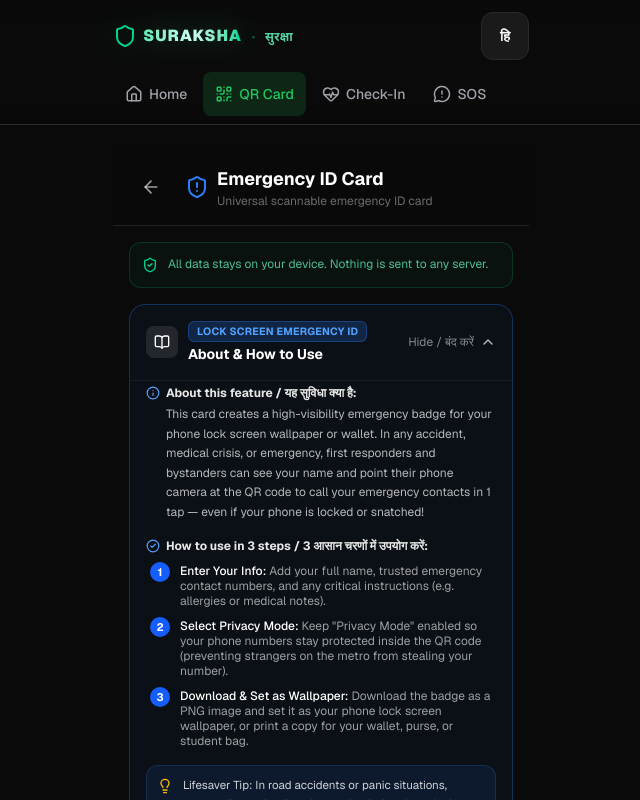
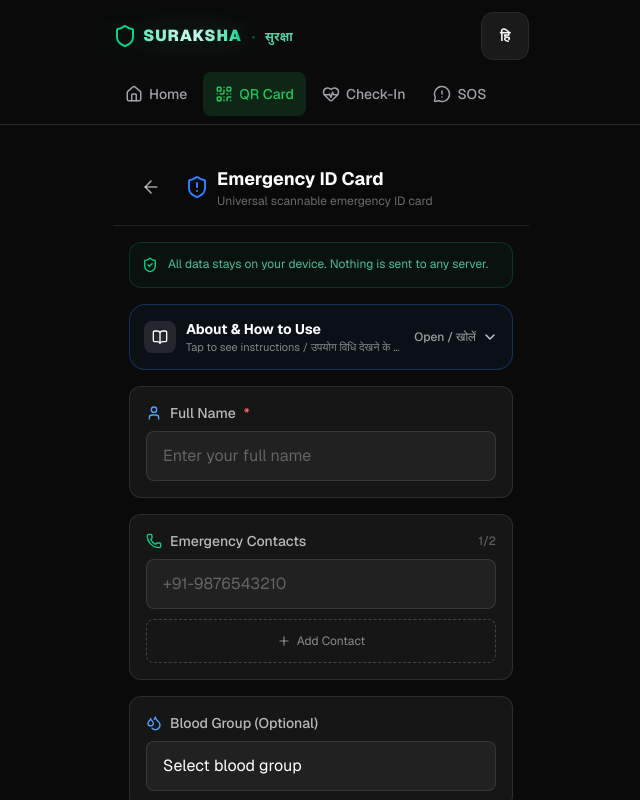
Before and after one commit to krrishvimal/suraksha, a Next.js app: page /qr-card in a window 1280 px wide. Shown: the top 800 px of the page, without its empty margins (319-959 px from the left). Built offline with nearby package versions, Linux system fonts and the light colour scheme; a web font is replaced by a local one.

Commit message:
feat: make how-to-use guide tap-to-open and remove category badge pills

```diff
--- a/src/app/check-in/page.tsx
+++ b/src/app/check-in/page.tsx
@@ -236,7 +236,6 @@ function CreateSession({ onCreated }: { onCreated: (data: StatusData) => void })
         {/* About & How to Use Guide at the Top */}
         <div className="w-full">
           <FeatureGuide
-            badge={t('guide_checkin_badge', 'Automated Safety Guard / स्वचालित सुरक्षा गार्ड')}
             title={t('guide_checkin_title', 'About & How to Use / जानकारी और उपयोग विधि')}
             aboutText={t(
               'guide_checkin_about',
@@ -270,7 +269,7 @@ function CreateSession({ onCreated }: { onCreated: (data: StatusData) => void })
               'Lifesaver Tip: Keep "Auto GPS Breadcrumbs" turned ON so your family can see your vehicle travel route updated in the background without you having to open the app.'
             )}
             accentColor="emerald"
-            defaultExpanded={true}
+            defaultExpanded={false}
           />
         </div>
 
@@ -717,7 +716,6 @@ function ActiveSession({
       <div className="flex-1 px-4 py-6 max-w-lg mx-auto w-full space-y-4">
         {/* Feature Guide (collapsed by default during active session to keep controls prominent) */}
         <FeatureGuide
-          badge={t('guide_checkin_badge', 'Live Safety Check-In / सुरक्षा चेक-इन')}
           title={t('guide_checkin_title', 'About & How to Use / जानकारी और उपयोग विधि')}
           aboutText={t(
             'guide_checkin_active_about',
--- a/src/app/qr-card/page.tsx
+++ b/src/app/qr-card/page.tsx
@@ -587,7 +587,6 @@ export default function QRCardPage() {
 
         {/* About & How to Use Guide at the Top */}
         <FeatureGuide
-          badge={t('guide_qr_badge', 'Lock Screen Emergency ID / लॉक स्क्रीन आपातकालीन ID')}
           title={t('guide_qr_title', 'About & How to Use / जानकारी और उपयोग विधि')}
           aboutText={t(
             'guide_qr_about',
@@ -621,7 +620,7 @@ export default function QRCardPage() {
             'Lifesaver Tip: In road accidents or panic situations, paramedics and police always check the phone lock screen first. Having this wallpaper saves critical minutes without needing your phone password.'
           )}
           accentColor="blue"
-          defaultExpanded={true}
+          defaultExpanded={false}
         />
 
         {/* Success toast */}
--- a/src/app/sos/page.tsx
+++ b/src/app/sos/page.tsx
@@ -359,7 +359,6 @@ export default function SOSPage() {
 
         {/* About & How to Use Guide at the Top */}
         <FeatureGuide
-          badge={t('guide_sos_badge', 'Rapid Emergency Broadcast / त्वरित आपातकालीन संदेश')}
           title={t('guide_sos_title', 'About & How to Use / जानकारी और उपयोग विधि')}
           aboutText={t(
             'guide_sos_about',
@@ -393,7 +392,7 @@ export default function SOSPage() {
             'Lifesaver Tip: Add emergency helpline numbers (e.g. 112, 1091 Women Helpline, or a local lawyer) as contacts if attending protests or travelling alone late at night.'
           )}
           accentColor="red"
-          defaultExpanded={true}
+          defaultExpanded={false}
         />
 
         {/* ===== CONTACTS SECTION ===== */}
--- a/src/components/FeatureGuide.tsx
+++ b/src/components/FeatureGuide.tsx
@@ -16,8 +16,9 @@ export interface GuideStep {
 }
 
 interface FeatureGuideProps {
-  badge: string;
+  badge?: string;
   title: string;
+  subtitle?: string;
   aboutText: string;
   steps: GuideStep[];
   proTip?: string;
@@ -26,13 +27,13 @@ interface FeatureGuideProps {
 }
 
 export default function FeatureGuide({
-  badge,
   title,
+  subtitle,
   aboutText,
   steps,
   proTip,
   accentColor = 'blue',
-  defaultExpanded = true,
+  defaultExpanded = false,
 }: FeatureGuideProps) {
   const [isExpanded, setIsExpanded] = useState(defaultExpanded);
 
@@ -71,31 +72,27 @@ export default function FeatureGuide({
       <button
         type="button"
         onClick={() => setIsExpanded((prev) => !prev)}
-        className="w-full flex items-center justify-between p-4 text-left transition-colors hover:bg-white/[0.02] focus:outline-none"
+        className="w-full flex items-center justify-between p-3.5 text-left transition-colors hover:bg-white/[0.03] active:bg-white/[0.05] focus:outline-none"
         aria-expanded={isExpanded}
       >
-        <div className="flex items-center gap-2.5">
-          <div className="flex h-8 w-8 items-center justify-center rounded-lg bg-white/10 text-white">
+        <div className="flex items-center gap-2.5 min-w-0">
+          <div className="flex h-8 w-8 shrink-0 items-center justify-center rounded-lg bg-white/10 text-white">
             <BookOpen className="h-4 w-4" />
           </div>
-          <div>
-            <div className="flex items-center gap-2">
-              <span
-                className={`inline-block rounded-md border px-2 py-0.5 text-[10.5px] font-bold tracking-wide uppercase ${colorStyles.badgeBg}`}
-              >
-                {badge}
-              </span>
-            </div>
-            <h2 className="text-sm font-bold text-white mt-0.5">{title}</h2>
+          <div className="min-w-0">
+            <h2 className="text-sm font-bold text-white truncate">{title}</h2>
+            <p className="text-[11px] text-white/50 truncate">
+              {subtitle || (isExpanded ? 'Tap to hide / बंद करने के लिए टैप करें' : 'Tap to see instructions / उपयोग विधि देखने के लिए टैप करें')}
+            </p>
           </div>
         </div>
 
-        <div className="flex items-center gap-1.5 text-xs text-white/50 pl-2">
-          <span>{isExpanded ? 'Hide / बंद करें' : 'How to use / कैसे उपयोग करें'}</span>
+        <div className="flex items-center gap-1.5 text-xs text-white/60 shrink-0 pl-2 font-medium">
+          <span>{isExpanded ? 'Hide / बंद करें' : 'Open / खोलें'}</span>
           {isExpanded ? (
-            <ChevronUp className="h-4 w-4 text-white/70" />
+            <ChevronUp className="h-4 w-4 text-white/80" />
           ) : (
-            <ChevronDown className="h-4 w-4 text-white/70" />
+            <ChevronDown className="h-4 w-4 text-white/80" />
           )}
         </div>
       </button>
```
